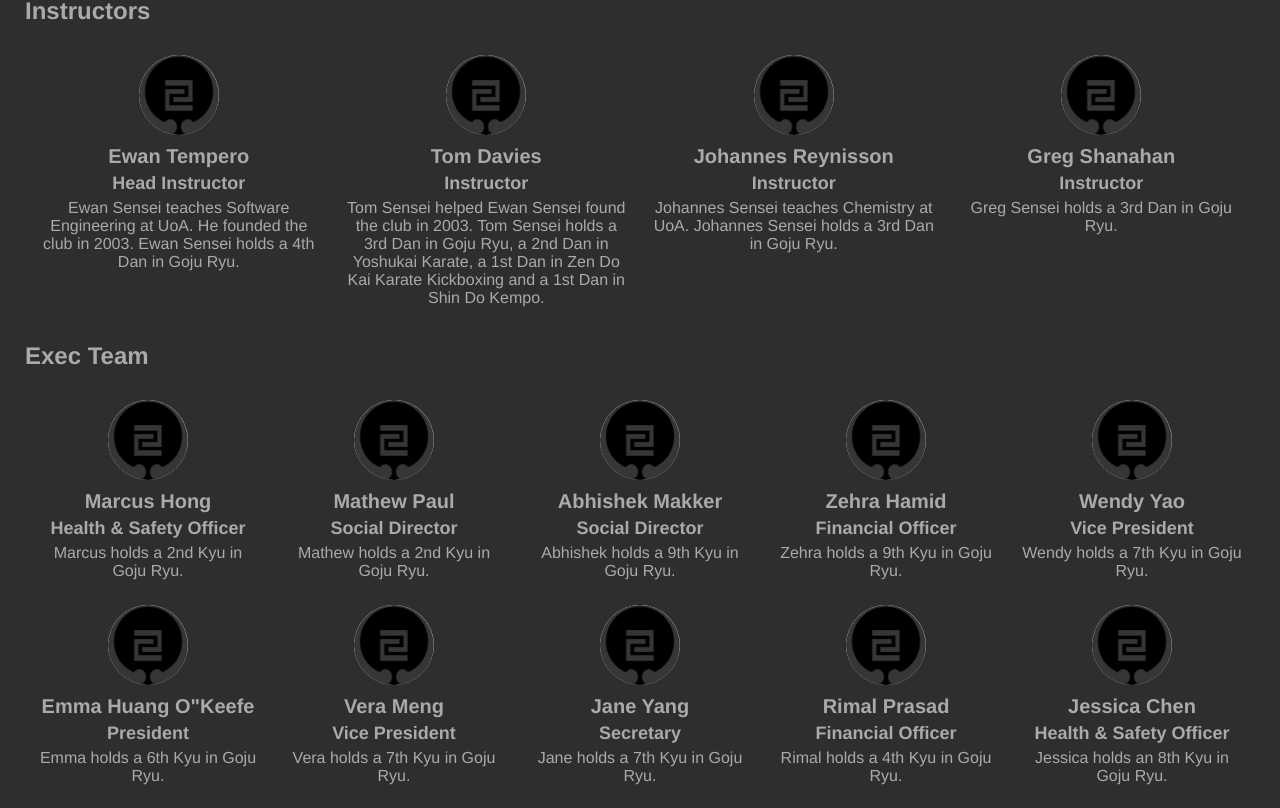
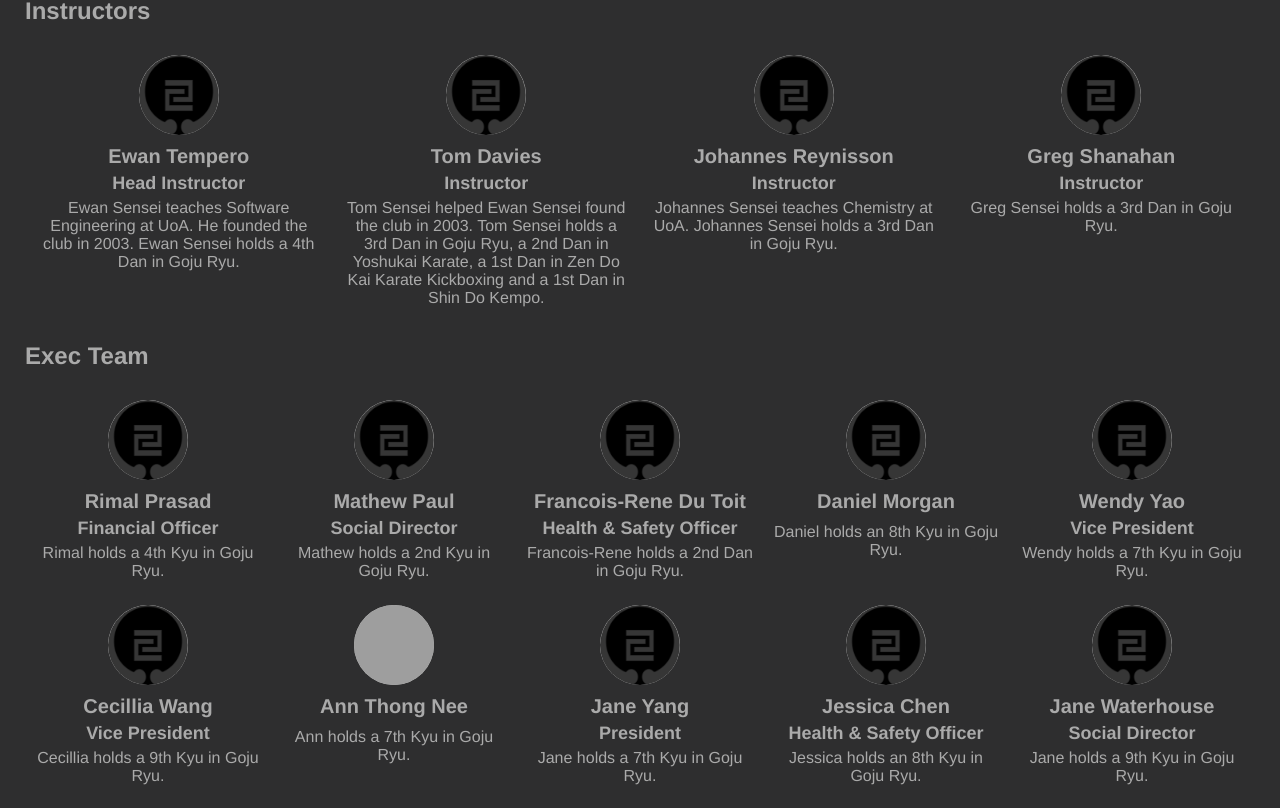
Before and after one commit to matt-auckland/uoa-karate, a Vue app: page /#/about in a window 1280 px wide. Shown: the part 730-1538 px from the top of the page. Built offline with nearby package versions, Linux system fonts and the light colour scheme; grey boxes are pictures that could not be loaded.

Commit message:
Updated events and exec members. Upcoming events display in order

```diff
--- a/src/assets/club-members.json
+++ b/src/assets/club-members.json
@@ -93,24 +93,11 @@
     "name": "Jane Yang",
     "role": "exec",
     "pic": "",
-    "position": "Secretary",
+    "position": "President",
     "styles": [
       {
         "name": "Goju Ryu",
         "grade": 7
-      }
-    ],
-    "bio": ""
-  },
-  {
-    "name": "Marcus Hong",
-    "role": "exec",
-    "pic": "",
-    "position": "Health & Safety Officer",
-    "styles": [
-      {
-        "name": "Goju Ryu",
-        "grade": 2
       }
     ],
     "bio": ""
@@ -129,58 +116,6 @@
     "bio": ""
   },
   {
-    "name": "Abhishek Makker",
-    "role": "exec",
-    "pic": "",
-    "position": "Social Director",
-    "styles": [
-      {
-        "name": "Goju Ryu",
-        "grade": 9
-      }
-    ],
-    "bio": ""
-  },
-  {
-    "name": "Zehra Hamid",
-    "role": "exec",
-    "pic": "",
-    "position": "Financial Officer",
-    "styles": [
-      {
-        "name": "Goju Ryu",
-        "grade": 9
-      }
-    ],
-    "bio": ""
-  },
-  {
-    "name": "Vera Meng",
-    "role": "exec",
-    "pic": "",
-    "position": "Vice President",
-    "styles": [
-      {
-        "name": "Goju Ryu",
-        "grade": 7
-      }
-    ],
-    "bio": ""
-  },
-  {
-    "name": "Emma Huang O\"Keefe",
-    "role": "exec",
-    "pic": "",
-    "position": "President",
-    "styles": [
-      {
-        "name": "Goju Ryu",
-        "grade": 6
-      }
-    ],
-    "bio": ""
-  },
-  {
     "name": "Jessica Chen",
     "role": "exec",
     "pic": "",
@@ -192,5 +127,70 @@
       }
     ],
     "bio": ""
+  },
+  {
+    "name": "Francois-Rene Du Toit",
+    "role": "exec",
+    "pic": "",
+    "position": "Health & Safety Officer",
+    "styles": [
+      {
+        "name": "Goju Ryu",
+        "grade": -2
+      }
+    ],
+    "bio": ""
+  },
+  {
+    "name": "Daniel Morgan",
+    "role": "exec",
+    "pic": "",
+    "position": "",
+    "styles": [
+      {
+        "name": "Goju Ryu",
+        "grade": 8
+      }
+    ],
+    "bio": ""
+  },
+  {
+    "name": "Ann Thong Nee",
+    "role": "exec",
+    "pic": "Finiancial Officer",
+    "position": "",
+    "styles": [
+      {
+        "name": "Goju Ryu",
+        "grade": 7
+      }
+    ],
+    "bio": ""
+  },
+  {
+    "name": "Cecillia Wang",
+    "role": "exec",
+    "pic": "",
+    "position": "Vice President",
+    "styles": [
+      {
+        "name": "Goju Ryu",
+        "grade": 9
+      }
+    ],
+    "bio": ""
+  },
+  {
+    "name": "Jane Waterhouse",
+    "role": "exec",
+    "pic": "",
+    "position": "Social Director",
+    "styles": [
+      {
+        "name": "Goju Ryu",
+        "grade": 9
+      }
+    ],
+    "bio": ""
   }
 ]
--- a/src/assets/events.json
+++ b/src/assets/events.json
@@ -48,13 +48,25 @@
   {
     "name": "40th IOGKF Sekai Budosai",
     "img": "/logo.png",
-    "date": "Late July - Early August 2019",
-    "startDate": "2019-7",
-    "endDate": "2019-8",
+    "date": "July 29th – August 4th 2019",
+    "startDate": "2019-7-29",
+    "endDate": "2019-8-4",
     "location": "Naha, Okinawa, Japan",
     "description": "The 40th IOGKF Sekai Budosai (World Budo Festival) is a week long training camp hosted in Okinawa, taught by some of IOGKF's most skilled and highest ranked members.",
     "offSitelink": "",
     "signUpURL": "",
     "extendedDescription": ""
+  },
+  {
+    "name": "Semester 2 Grading",
+    "img": "/logo.png",
+    "date": "October 14th",
+    "startDate": "2018-10-14",
+    "endDate": "",
+    "location": "University of Auckland Recreation Center",
+    "description": "Our second grading of the year is scheduled for the 14th of October.",
+    "offSitelink": "",
+    "signUpURL": "",
+    "extendedDescription": ""
   }
 ]
--- a/src/components/UpcomingEvents.vue
+++ b/src/components/UpcomingEvents.vue
@@ -1,7 +1,8 @@
 
 <template>
+  <div class="">
+    <h2 class="component-title">Upcoming Events:</h2>
     <div class="events-container">
-    <h2 class="component-title">Upcoming Events:</h2>
       <div v-for="event in upcomingEventList" :key="event.name" class="event">
         <div class="event-text">
           <b>{{event.name}}</b>.
@@ -16,6 +17,7 @@
           For more information follow
           <router-link v-if="!event.offSitelink" :to="'/events/' + event.name.replace(/\ /gi, '-')">this link</router-link>
           <a v-if="event.offSitelink" :href="event.offSitelink" target="_blank" rel="noopener noreferrer">this link</a>
+        </div>
       </div>
     </div>
   </div>
@@ -39,6 +41,8 @@ export default {
         if (index < 4) {
           return true
         }
+      }).sort((a,b) => {
+        return new Date(a.startDate) - new Date(b.startDate)
       })
     }
   },
```
Lines whose indentation alone changed are shown as unchanged.
